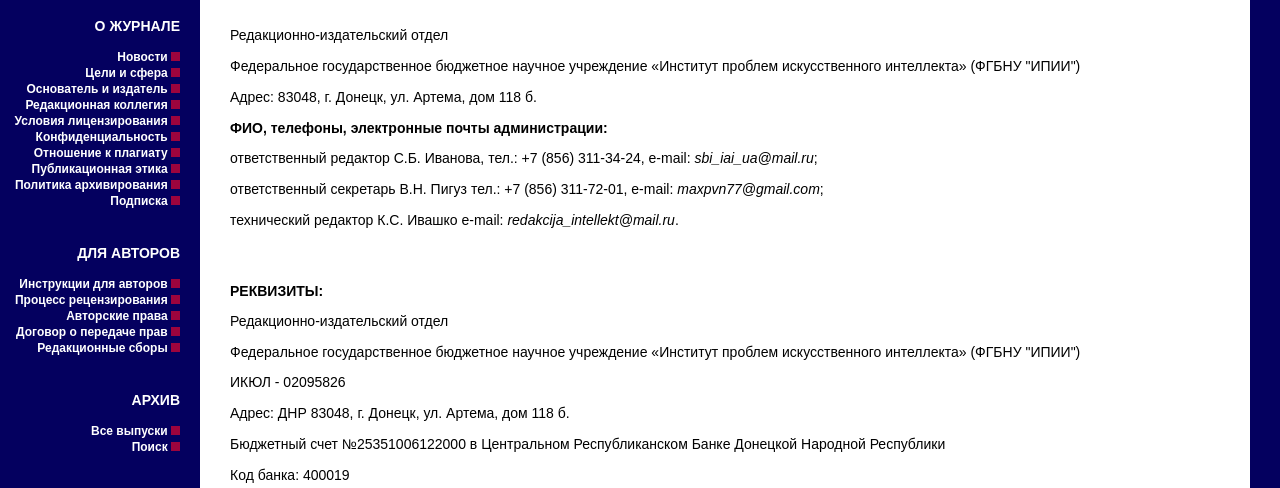
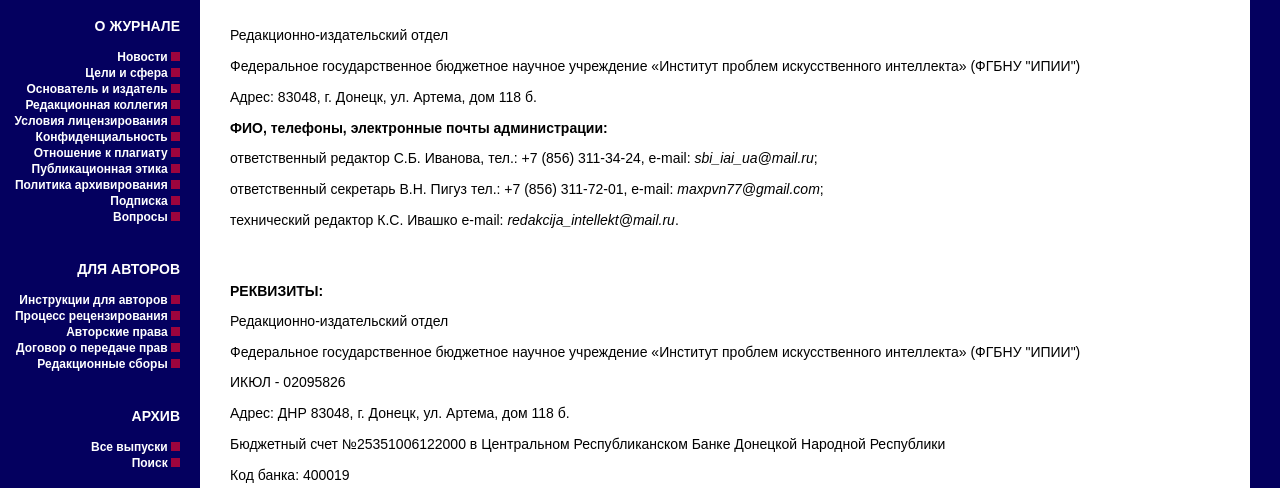
Before and after one commit to levashoffffff/journal, a plain HTML site: page ru/contacts.html in a window 1280 px wide. Shown: the part 274-762 px from the top of the page. Drawn offline with Linux system fonts and the light colour scheme.

Commit message:
Добавил ссылки

```diff
--- a/ru/contacts.html
+++ b/ru/contacts.html
@@ -94,6 +94,7 @@
 	<a href="publication-ethics.html" class="Link menu">Публикационная этика  <img src="../image_pai/marker.jpg"  border="0"></a><br>
 	<a href="archiving.html" class="Link menu">Политика архивирования <img src="../image_pai/marker.jpg"  border="0"></a><br>
 	<a href="subscription.html" class="Link menu">Подписка  <img src="../image_pai/marker.jpg"  border="0"></a><br>
+	<a href="faq_journal.html" class="Link menu">Вопросы <img src="../image_pai/marker.jpg"  border="0"></a><br>
 
 	<br>
 	<br>
```
Also changed, not shown: ru/aims-and-scope.html (+1 -0 lines), ru/apc.html (+1 -0 lines), ru/archive.html (+1 -0 lines), ru/archiving.html (+1 -0 lines), ru/copyright-notice.html (+1 -0 lines), ru/editorial-board.html (+1 -0 lines), ru/faq_journal.html (+1 -0 lines), ru/founder-and-publisher.html (+1 -0 lines), ru/instructions.html (+1 -0 lines), ru/license-agreement.html (+1 -0 lines), ru/licensing-terms.html (+1 -0 lines), ru/news.html (+1 -0 lines), ru/plagiarism-policy.html (+1 -0 lines), ru/privacy-statement.html (+1 -0 lines), 4 more files.
